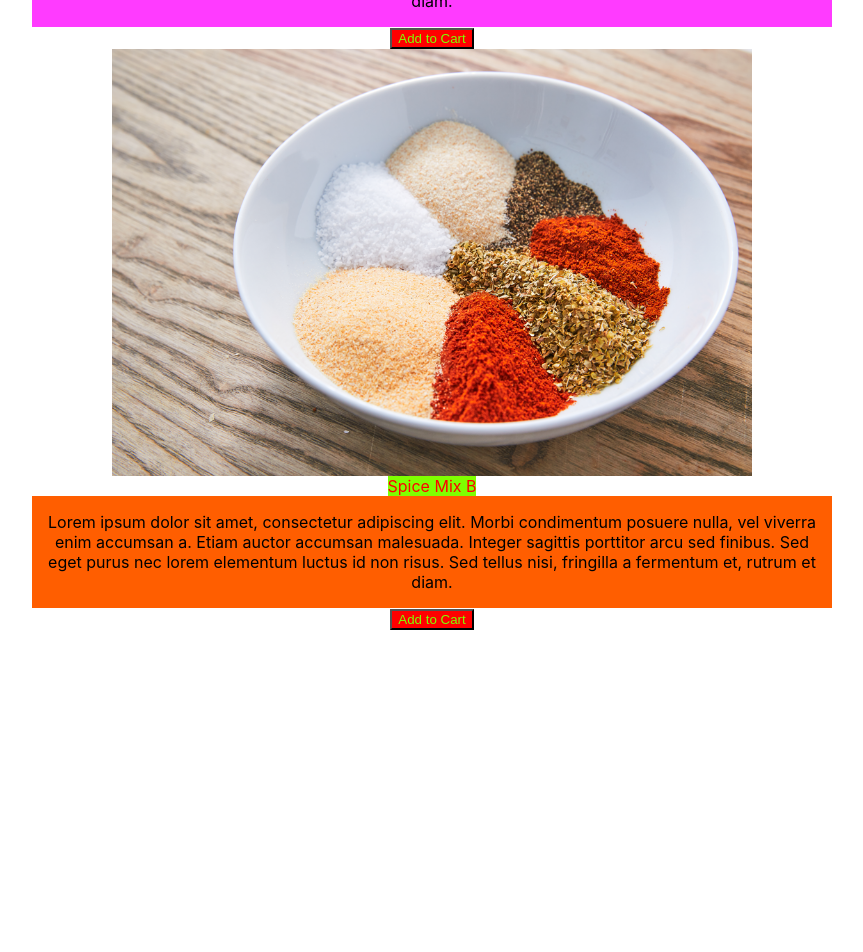
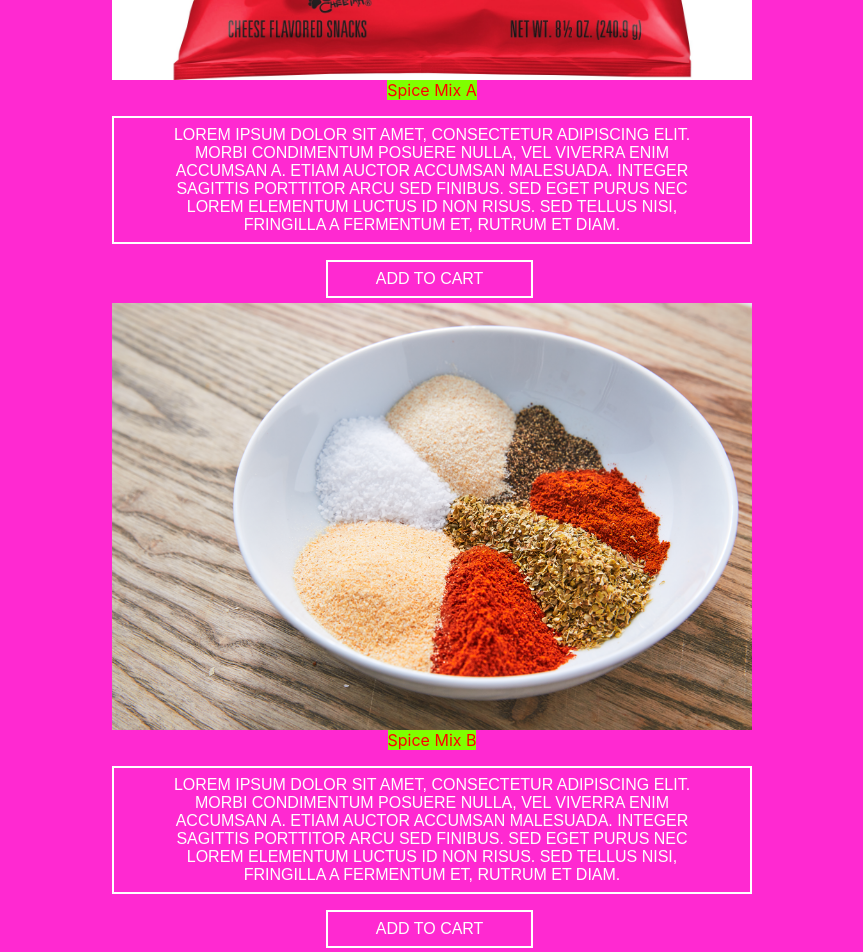
Before and after one commit to michaelchapa/lunaSpiceCo, a React (Create React App) app: page / in a window 1280 px wide. Shown: the part 949-1901 px from the top of the page, without its empty margins (208-1071 px from the left). Before the commit the page ends 1579 px from the top, so only its background shows below. Built offline with nearby package versions, Linux system fonts and the light colour scheme.

Commit message:
Added style to the pages. Need to add Cart functionality.

```diff
--- a/src/components/Homepage/Homepage.js
+++ b/src/components/Homepage/Homepage.js
@@ -38,8 +38,8 @@ export default function Homepage() {
                 Sed eget purus nec lorem elementum luctus id non risus.
                 Sed tellus nisi, fringilla a fermentum et, rutrum et diam.
             </span>
-            <button id = {styles.addToCartButton} onClick = {handleOpenCart}
-                    value = {0}>Add to Cart</button>
+            <a id = {styles.addToCartButton} onClick = {handleOpenCart}
+                    value = {0}>Add to Cart</a>
         </div>
         <div>
             <img className = {styles.productImage} src = {inventory[1].image}
@@ -52,8 +52,8 @@ export default function Homepage() {
                 Sed eget purus nec lorem elementum luctus id non risus.
                 Sed tellus nisi, fringilla a fermentum et, rutrum et diam.
             </span>
-            <button id = {styles.addToCartButton} onClick = {handleOpenCart}
-                    value = {1}>Add to Cart</button>
+            <a id = {styles.addToCartButton} onClick = {handleOpenCart}
+                    value = {1}>Add to Cart</a>
         </div>
         </>
     )
--- a/src/components/Homepage/Homepage.module.css
+++ b/src/components/Homepage/Homepage.module.css
@@ -7,13 +7,18 @@
 
 .description {
     display: block;
-    width: 60%;
-    margin: auto;
-    padding: 1em;
-}
-
-#product1 {
-    background-color: #ff3bff;
+    width: 50%;
+    padding: 0.5em 3em;
+    border: 0.16em solid #FFFFFF;
+    margin: 1em auto 1em;
+    box-sizing: border-box;
+    text-decoration: none;
+    text-transform:uppercase;
+    font-family: sans-serif;
+    font-weight: 400;
+    color:#FFFFFF;
+    text-align:center;
+    transition: all 0.15s;
 }
 
 #product1Header {
@@ -26,11 +31,51 @@
     color: red;
 }
 
-#product2 {
-    background-color: #ff5e00;
+#addToCartButton{
+    display: inline-block;
+    padding: 0.5em 3em;
+    border: 0.16em solid #FFFFFF;
+    margin: 0 0.3em 0.3em 0;
+    box-sizing: border-box;
+    text-decoration: none;
+    text-transform:uppercase;
+    font-family: sans-serif;
+    font-weight: 400;
+    color:#FFFFFF;
+    text-align:center;
+    transition: all 0.15s;
 }
 
-#addToCartButton {
-    background-color: red;
-    color: chartreuse;
+#addToCartButton:hover{
+    color: #DDDDDD;
+    border-color: #DDDDDD;
 }
+
+#addToCartButton:active{
+    color: #BBBBBB;
+    border-color: #BBBBBB;
+}
+
+@media all and (max-width: 30em){
+    #addToCartButton{
+        display: block;
+        margin: 0.4em auto;
+    }
+
+    .description{
+        display: block;
+        margin: 0.4em auto;
+    }
+}
+
+body {
+    background-color: rgb(255, 41, 209);
+}
+
+h1 {
+    font-family: "Arial Black", sans-serif;
+    font-size: 4.5em;
+    letter-spacing: -1px;
+    background-color: black;
+    color: white;
+  }
```
Also changed, not shown: 1 other file (tests, documents, lock files or other folders).
